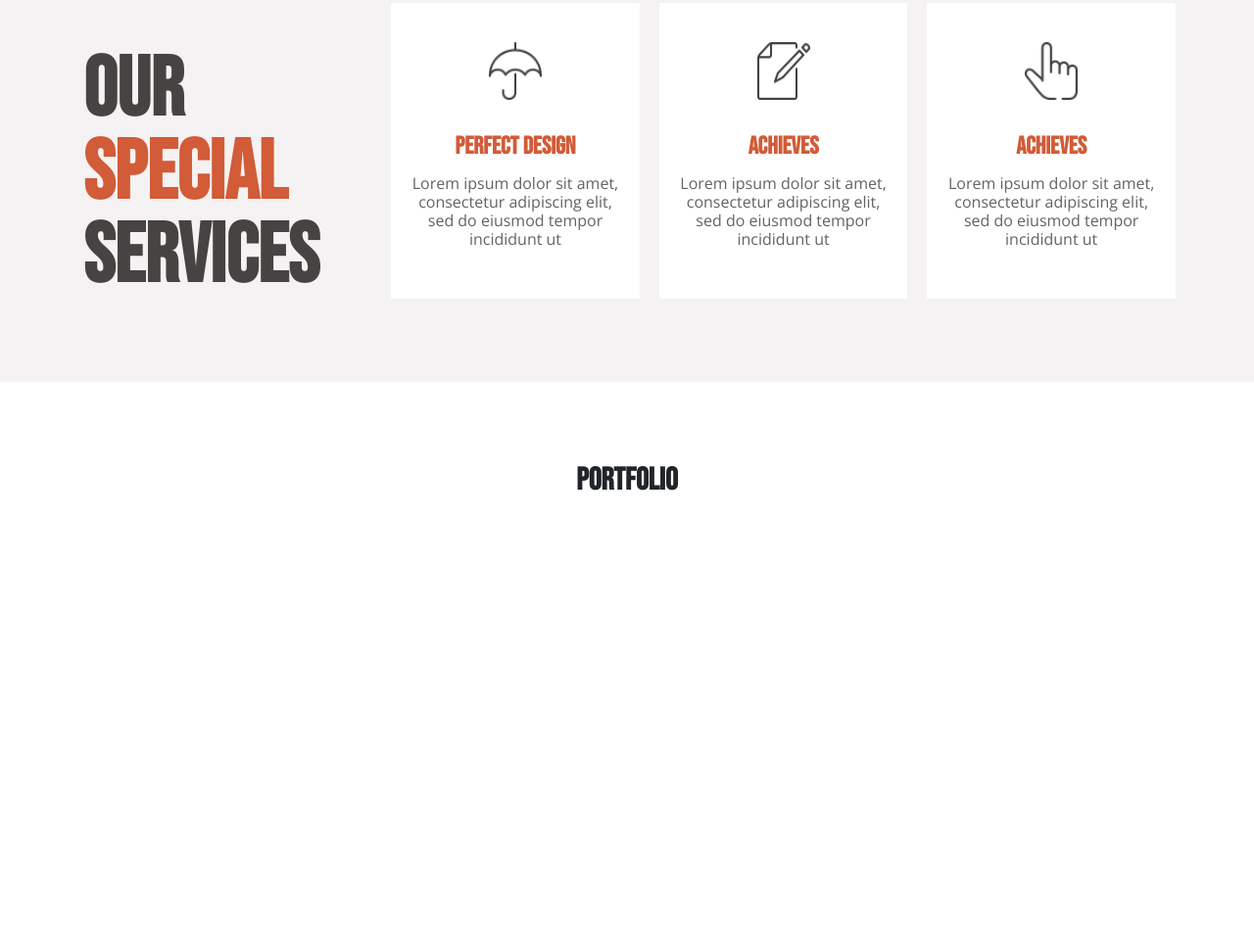
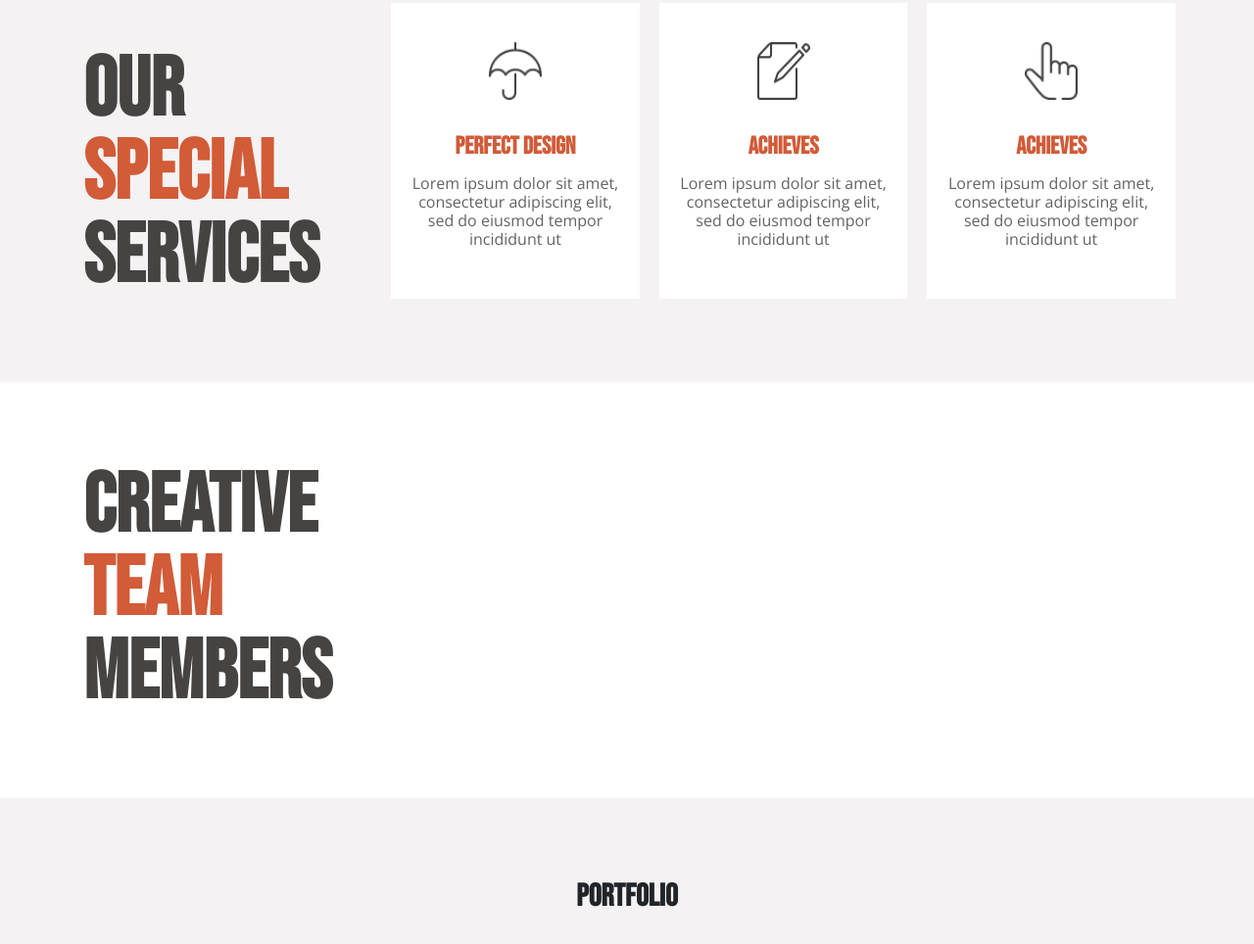
Before and after one commit to jeyofdev/onePage-creative-agency, a website built with webpack: page src/index.html in a window 1280 px wide. Shown: the part 1406-2370 px from the top of the page at 98% size. Before the commit the page ends 1998 px from the top, so only its background shows below. Built offline with nearby package versions, Linux system fonts and the light colour scheme.

Commit message:
css : css for the title of the sections positioned at the bottom

```diff
--- a/src/index.html
+++ b/src/index.html
@@ -24,6 +24,9 @@
                         </li>
                         <li class="nav-item">
                             <a class="nav-link scroll-trigger" href="#services">Services</a>
+                        </li>
+                        <li class="nav-item">
+                            <a class="nav-link scroll-trigger" href="#team">Team</a>
                         </li>
                         <li class="nav-item">
                             <a class="nav-link scroll-trigger" href="#portfolio">Portfolio</a>
@@ -60,7 +63,7 @@
         <section id="services">
             <div class="container">
                 <div class="row">
-                    <div class="col-12 col-lg-4 services-title">
+                    <div class="col-12 col-lg-4 services-title title-bottom">
                         <h2 class="section-title">
                             <span>Our</span>
                             <span><strong>Special</strong></span>
@@ -136,10 +139,29 @@
                                 </div>
                             </div>
                         </div>
+                    </div><!-- ./content -->
+                </div>
+            </div><!-- ./container-->
+        </section><!-- ./services -->
+
+        <!-- section -->
+        <section id="team">
+            <div class="container">
+                <div class="row">
+                    <div class="col-12 col-lg-4 section-title title-bottom">
+                        <h2 class="section-title">
+                            <span>Creative</span>
+                            <span><strong>Team</strong></span>
+                            <span>Members</span>
+                        </h2>
+                    </div>
+
+                    <div class="col-12 col-lg-8 content">
+
                     </div><!-- ./row -->
                 </div>
             </div><!-- ./container-->
-        </section><!-- ./services -->
+        </section><!-- ./team -->
 
         <!-- section -->
         <section id="portfolio">
--- a/src/scss/app/_sections.scss
+++ b/src/scss/app/_sections.scss
@@ -19,3 +19,51 @@ section {
     background-color: $light;
   }
 }
+
+
+
+/* ==========================
+    SECTION TITLE BOTTOM
+========================== */
+@include media-breakpoint-up(lg) {
+  section .title-bottom {
+    display: flex;
+    align-items: flex-end;
+    flex: 0 0 28%;
+    max-width: 28%;
+  }
+}
+
+section .section-title {
+  font-size: rem(42);
+  color: $gray-dark;
+  text-transform: uppercase;
+  text-align: center;
+  margin-bottom: rem(24);
+
+  > span {
+    display: inline-block;
+
+    > strong {
+      color: $primary;
+    }
+  }
+
+  @include media-breakpoint-up(sm) {
+    font-size: rem(55);
+  }
+
+  @include media-breakpoint-up(md) {
+    font-size: rem(85);
+    margin-bottom: rem(36);
+  }
+
+  @include media-breakpoint-up(lg) {
+    text-align: left;
+    margin-bottom: 0;
+
+    > span {
+      display: block;
+    }
+  }
+}
--- a/src/scss/app/sections/_services.scss
+++ b/src/scss/app/sections/_services.scss
@@ -1,51 +1,3 @@
-/* ===================
-    SECTION TITLE
-=================== */
-@include media-breakpoint-up(lg) {
-  #services .services-title {
-    display: flex;
-    align-items: flex-end;
-    flex: 0 0 28%;
-    max-width: 28%;
-  }
-}
-
-#services .section-title {
-  font-size: rem(42);
-  color: $gray-dark;
-  text-transform: uppercase;
-  text-align: center;
-  margin-bottom: rem(24);
-
-  > span {
-    display: inline-block;
-
-    > strong {
-      color: $primary;
-    }
-  }
-
-  @include media-breakpoint-up(sm) {
-    font-size: rem(55);
-  }
-
-  @include media-breakpoint-up(md) {
-    font-size: rem(85);
-    margin-bottom: rem(36);
-  }
-
-  @include media-breakpoint-up(lg) {
-    text-align: left;
-    margin-bottom: 0;
-
-    > span {
-      display: block;
-    }
-  }
-}
-
-
-
 /* =====================
     SECTION CONTENT
 ===================== */
```
